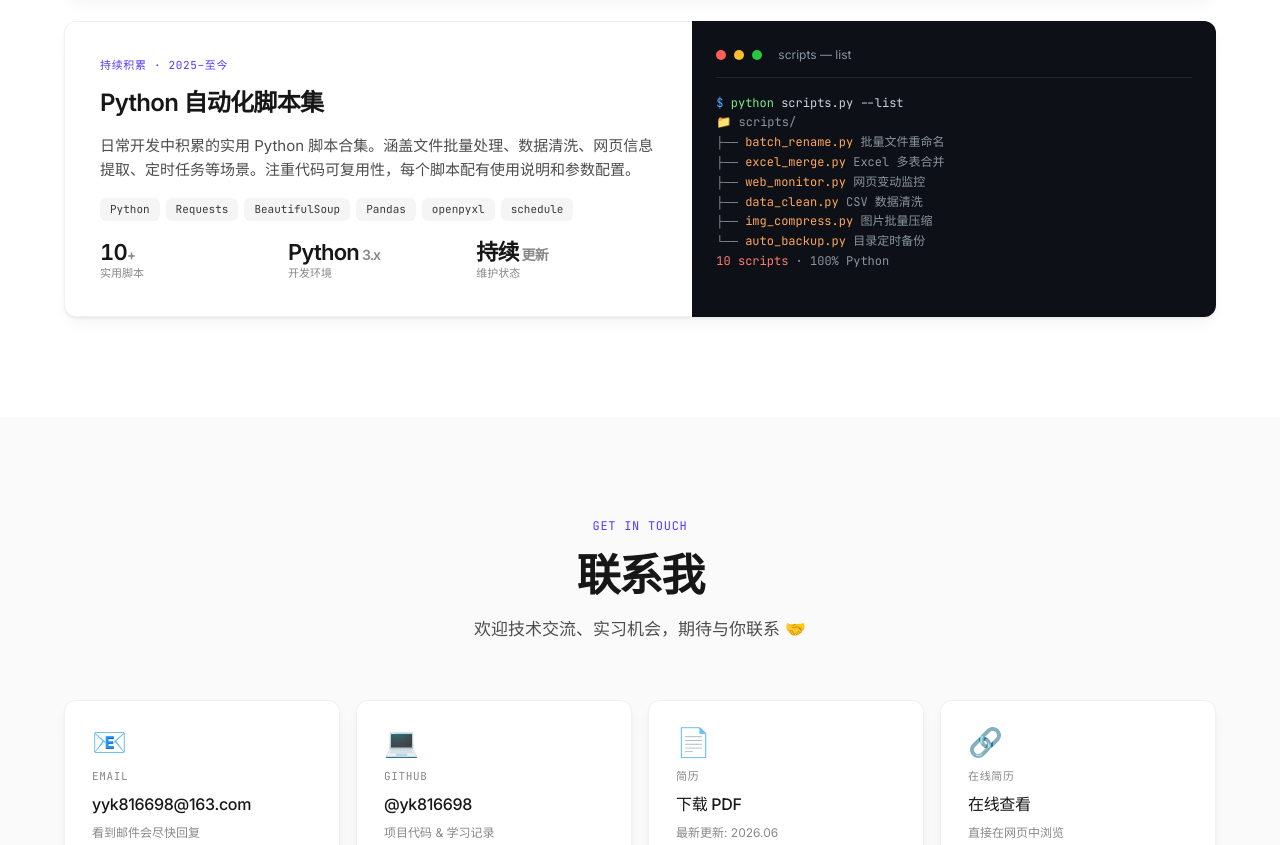
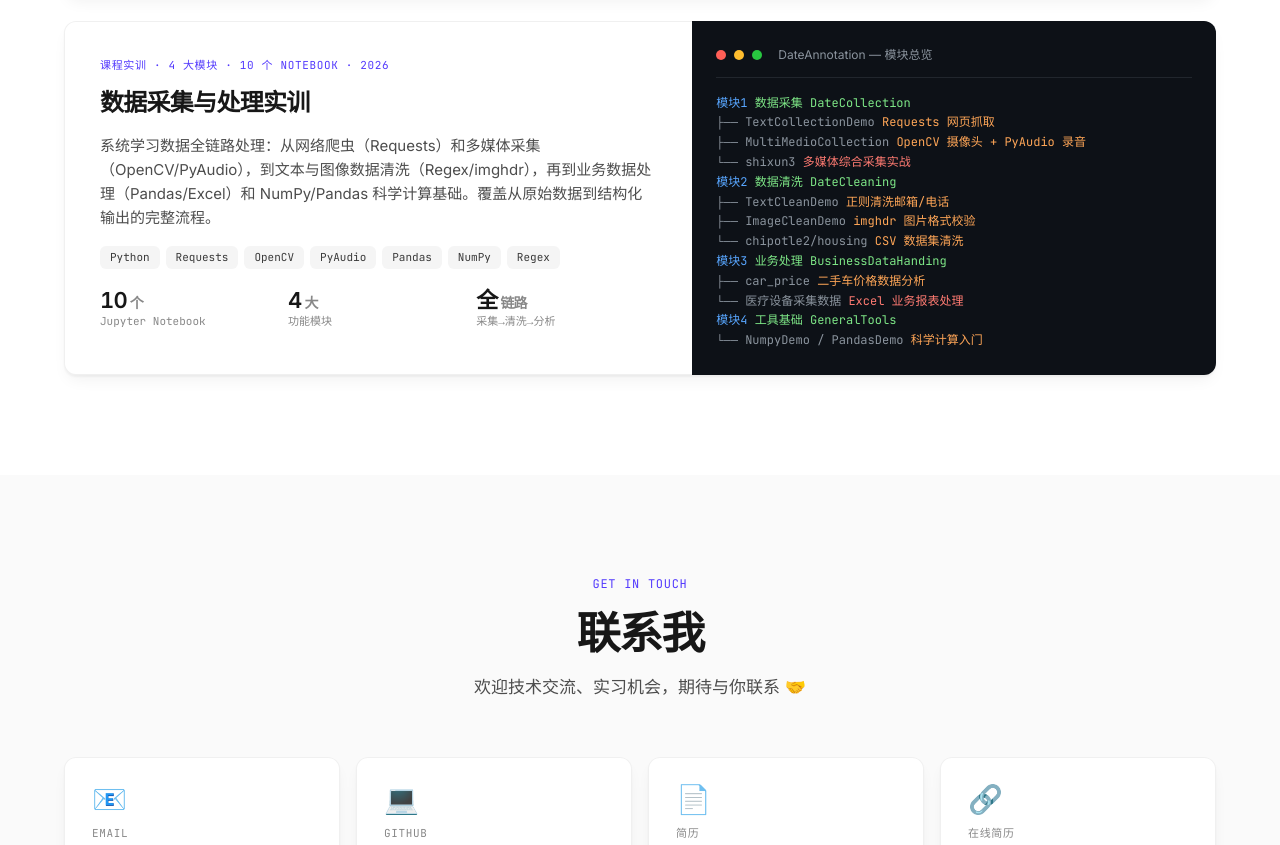
Before and after one commit to yk816698/yk816698.github.io, a plain HTML site: page index.html in a window 1280 px wide. Shown: the part 2798-3643 px from the top of the page. Drawn offline with Linux system fonts and the light colour scheme.

Commit message:
重构项目3：数据采集与处理实训（4模块10Notebook）

```diff
--- a/index.html
+++ b/index.html
@@ -773,52 +773,57 @@ a { color: inherit; text-decoration: none; }
         </div>
       </div>
 
-      <!-- Project 3 — 自动化脚本 -->
+      <!-- Project 3 — 数据采集与处理 -->
       <div class="project-card">
         <div class="project-info">
-          <div class="project-role">持续积累 · 2025–至今</div>
-          <h3>Python 自动化脚本集</h3>
+          <div class="project-role">课程实训 · 4 大模块 · 10 个 Notebook · 2026</div>
+          <h3>数据采集与处理实训</h3>
           <p class="project-desc">
-            日常开发中积累的实用 Python 脚本合集。涵盖文件批量处理、数据清洗、网页信息提取、定时任务等场景。注重代码可复用性，每个脚本配有使用说明和参数配置。
+            系统学习数据全链路处理：从网络爬虫（Requests）和多媒体采集（OpenCV/PyAudio），到文本与图像数据清洗（Regex/imghdr），再到业务数据处理（Pandas/Excel）和 NumPy/Pandas 科学计算基础。覆盖从原始数据到结构化输出的完整流程。
           </p>
           <div class="project-stack">
             <span class="stack-item">Python</span>
             <span class="stack-item">Requests</span>
-            <span class="stack-item">BeautifulSoup</span>
+            <span class="stack-item">OpenCV</span>
+            <span class="stack-item">PyAudio</span>
             <span class="stack-item">Pandas</span>
-            <span class="stack-item">openpyxl</span>
-            <span class="stack-item">schedule</span>
+            <span class="stack-item">NumPy</span>
+            <span class="stack-item">Regex</span>
           </div>
           <div class="project-metrics">
             <div class="metric-item">
-              <span class="num">10<span style="font-size:14px;color:var(--mute);">+</span></span>
-              <span class="label">实用脚本</span>
+              <span class="num">10<span style="font-size:14px;color:var(--mute);"> 个</span></span>
+              <span class="label">Jupyter Notebook</span>
             </div>
             <div class="metric-item">
-              <span class="num">Python<span style="font-size:14px;color:var(--mute);"> 3.x</span></span>
-              <span class="label">开发环境</span>
+              <span class="num">4<span style="font-size:14px;color:var(--mute);"> 大</span></span>
+              <span class="label">功能模块</span>
             </div>
             <div class="metric-item">
-              <span class="num">持续<span style="font-size:14px;color:var(--mute);"> 更新</span></span>
-              <span class="label">维护状态</span>
+              <span class="num">全<span style="font-size:14px;color:var(--mute);"> 链路</span></span>
+              <span class="label">采集→清洗→分析</span>
             </div>
           </div>
         </div>
         <div class="project-terminal">
           <div class="terminal-head">
             <span class="t-dot r"></span><span class="t-dot y"></span><span class="t-dot g"></span>
-            <span class="t-title">scripts — list</span>
+            <span class="t-title">DateAnnotation — 模块总览</span>
           </div>
           <div class="terminal-body">
-            <span class="prompt">$</span> <span class="cmd">python</span> scripts.py --list<br>
-            <span class="out">📁 scripts/</span><br>
-            <span class="out">├── </span><span class="val">batch_rename.py</span><span class="out">   批量文件重命名</span><br>
-            <span class="out">├── </span><span class="val">excel_merge.py</span><span class="out">    Excel 多表合并</span><br>
-            <span class="out">├── </span><span class="val">web_monitor.py</span><span class="out">   网页变动监控</span><br>
-            <span class="out">├── </span><span class="val">data_clean.py</span><span class="out">    CSV 数据清洗</span><br>
-            <span class="out">├── </span><span class="val">img_compress.py</span><span class="out">  图片批量压缩</span><br>
-            <span class="out">└── </span><span class="val">auto_backup.py</span><span class="out">   目录定时备份</span><br>
-            <span class="out"><span class="hl">10 scripts</span> · 100% Python</span>
+            <span class="prompt">模块1</span> <span class="cmd">数据采集 DateCollection</span><br>
+            <span class="out">├── TextCollectionDemo  </span><span class="val">Requests 网页抓取</span><br>
+            <span class="out">├── MultiMedioCollection </span><span class="val">OpenCV 摄像头 + PyAudio 录音</span><br>
+            <span class="out">└── shixun3             </span><span class="hl">多媒体综合采集实战</span><br>
+            <span class="prompt">模块2</span> <span class="cmd">数据清洗 DateCleaning</span><br>
+            <span class="out">├── TextCleanDemo       </span><span class="val">正则清洗邮箱/电话</span><br>
+            <span class="out">├── ImageCleanDemo      </span><span class="val">imghdr 图片格式校验</span><br>
+            <span class="out">└── chipotle2/housing   </span><span class="val">CSV 数据集清洗</span><br>
+            <span class="prompt">模块3</span> <span class="cmd">业务处理 BusinessDataHanding</span><br>
+            <span class="out">├── car_price           </span><span class="val">二手车价格数据分析</span><br>
+            <span class="out">└── 医疗设备采集数据     </span><span class="hl">Excel 业务报表处理</span><br>
+            <span class="prompt">模块4</span> <span class="cmd">工具基础 GeneralTools</span><br>
+            <span class="out">└── NumpyDemo / PandasDemo </span><span class="val">科学计算入门</span>
           </div>
         </div>
       </div>
```
